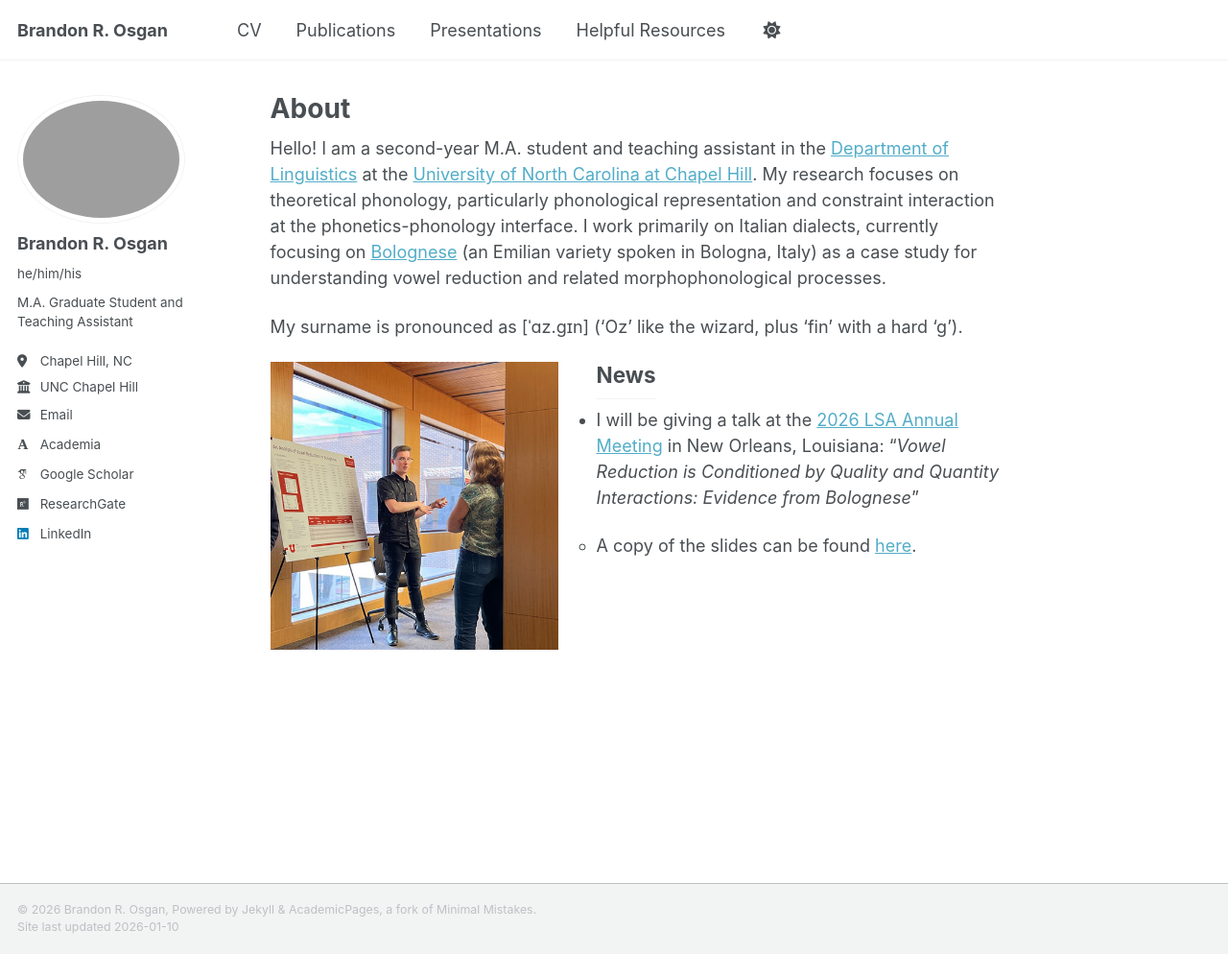
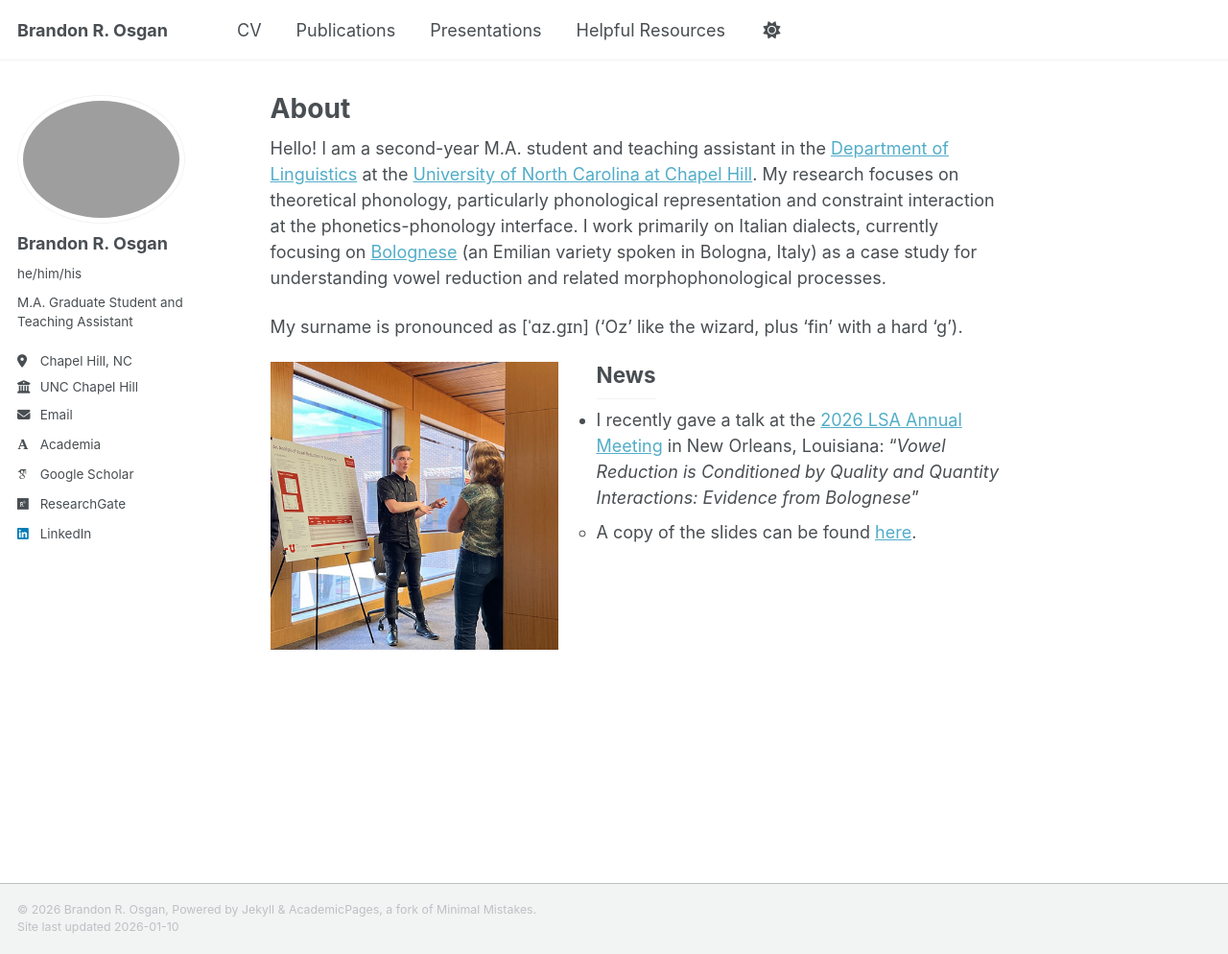
Before and after one commit to bosgan/bosgan.github.io, a Jekyll site: the page built from _pages/about.md, in a window 1280 px wide and 994 px high. Shown: the whole window at 96% size. Built offline with Jekyll 4.4.1, drawn with Linux system fonts in a browser that asks for light colours; some web fonts are replaced; a script that is not in the unit is left out.

Commit message:
Update about.md

```diff
--- a/_pages/about.md
+++ b/_pages/about.md
@@ -14,7 +14,6 @@
 <img src="/images/HRPS_Brandon_talking.jpg" alt="Brandon presenting a poster" style="float: left; margin-right: 40px; width: 300px;">
 <h2 style="display: inline;">News</h2>
 
-* I will be giving a talk at the [2026 LSA Annual Meeting](https://web.cvent.com/event/d453188a-a321-46d4-b57e-79d5067e6521/summary) in New Orleans, Louisiana: "_Vowel Reduction is Conditioned by Quality and Quantity
+* I recently gave a talk at the [2026 LSA Annual Meeting](https://web.cvent.com/event/d453188a-a321-46d4-b57e-79d5067e6521/summary) in New Orleans, Louisiana: "_Vowel Reduction is Conditioned by Quality and Quantity
 Interactions: Evidence from Bolognese_"
-
   * A copy of the slides can be found [here](/files/LSA_2026_BOsgan_Quality_and_Quantity_Slides.pdf).
```
